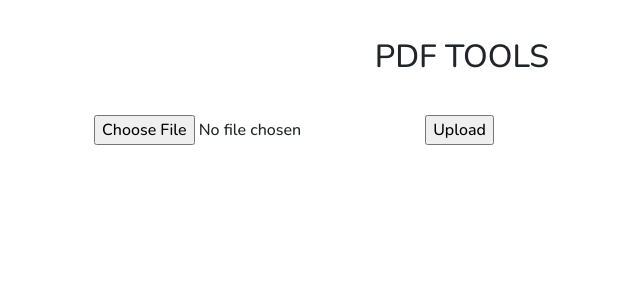
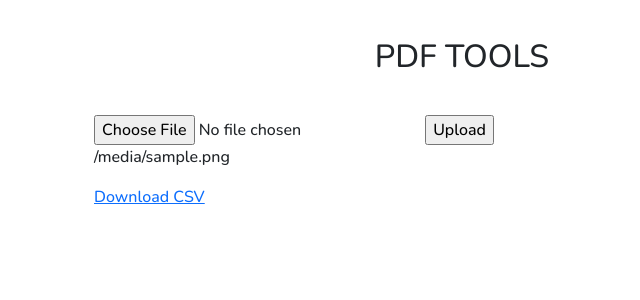
Before and after one commit to mutaivictoria/filereader, a Flask app: template templates/index.html in a window 1280 px wide. Shown: the top 300 px of the page, without its empty margins (178-818 px from the left). Run offline with Flask 3, Linux system fonts and the light colour scheme; the template is opened without the code that fills it: most values are stand-ins (such as "Sample title", 1, 10 or a date in 2020).

Commit message:
UI can upload and download for continous file

```diff
--- a/main.py
+++ b/main.py
@@ -1,4 +1,4 @@
-from flask import Flask, render_template, request, redirect, url_for
+from flask import Flask, render_template, request, redirect, url_for,send_file
 import pandas as pd
 import os
 import helperfunctions.readerfunctions as helper
@@ -38,4 +38,10 @@ def index():
             df = helper.read_table(pdf_path)
 
             df.to_excel(csv_name, index=False, header=False,engine='openpyxl')
+            return render_template('index.html', filename=csv_name)
     return render_template("index.html")
+
+@app.route('/download/<filename>')
+def download_file(filename):
+    csv_path = os.path.join(filename)
+    return send_file(csv_path, as_attachment=True)
--- a/templates/index.html
+++ b/templates/index.html
@@ -10,13 +10,21 @@
         <form
           action="{{url_for('index')}}"
           method="post"
-          accept="text/csv"
+          accept="text/pdf"
           id="form"
           enctype="multipart/form-data"
         >
           <input type="file" name="file" />
           <input type="submit" value="Upload" />
         </form>
+        <p>{{ filename }}</p>
+        {% if filename %}
+        <p>
+          <a href="{{ url_for('download_file', filename=filename) }}"
+            >Download CSV</a
+          >
+        </p>
+        {% endif %}
       </div>
       <div class="col-md-2"></div>
     </div>
```
